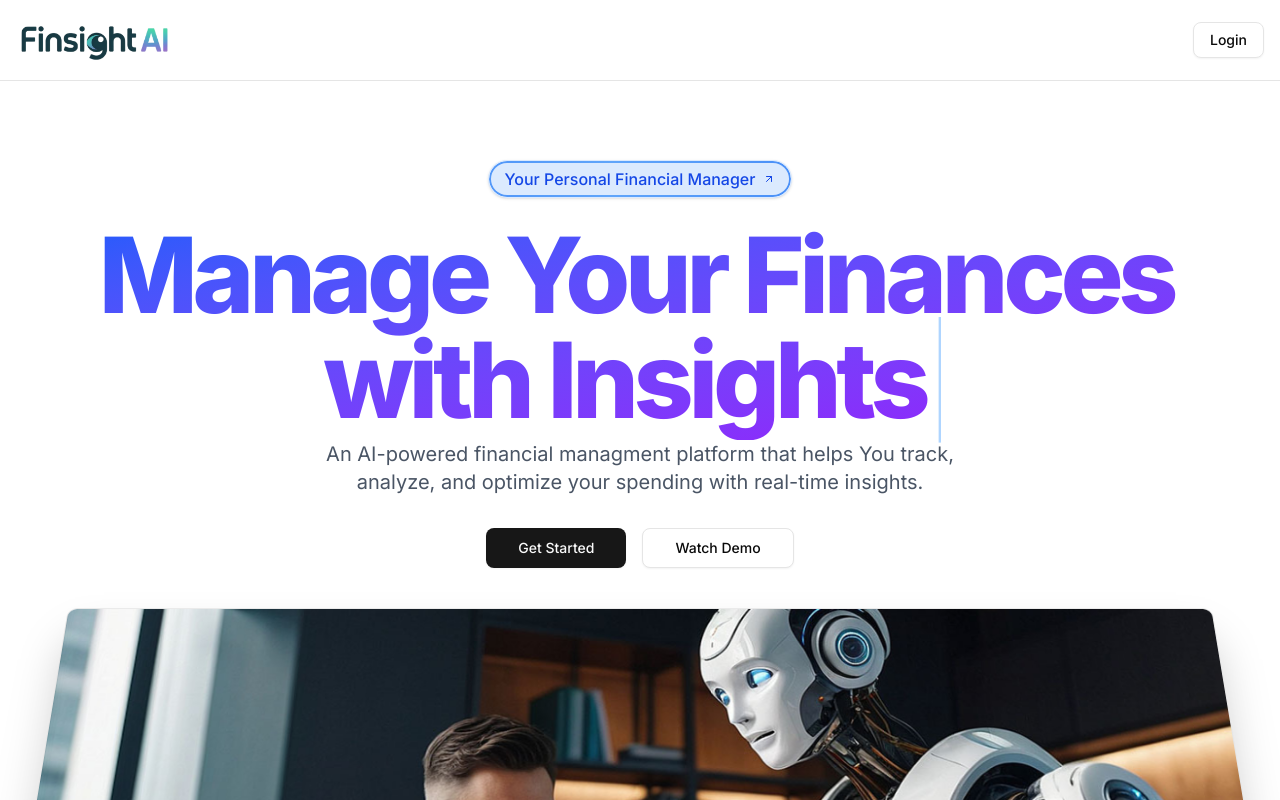
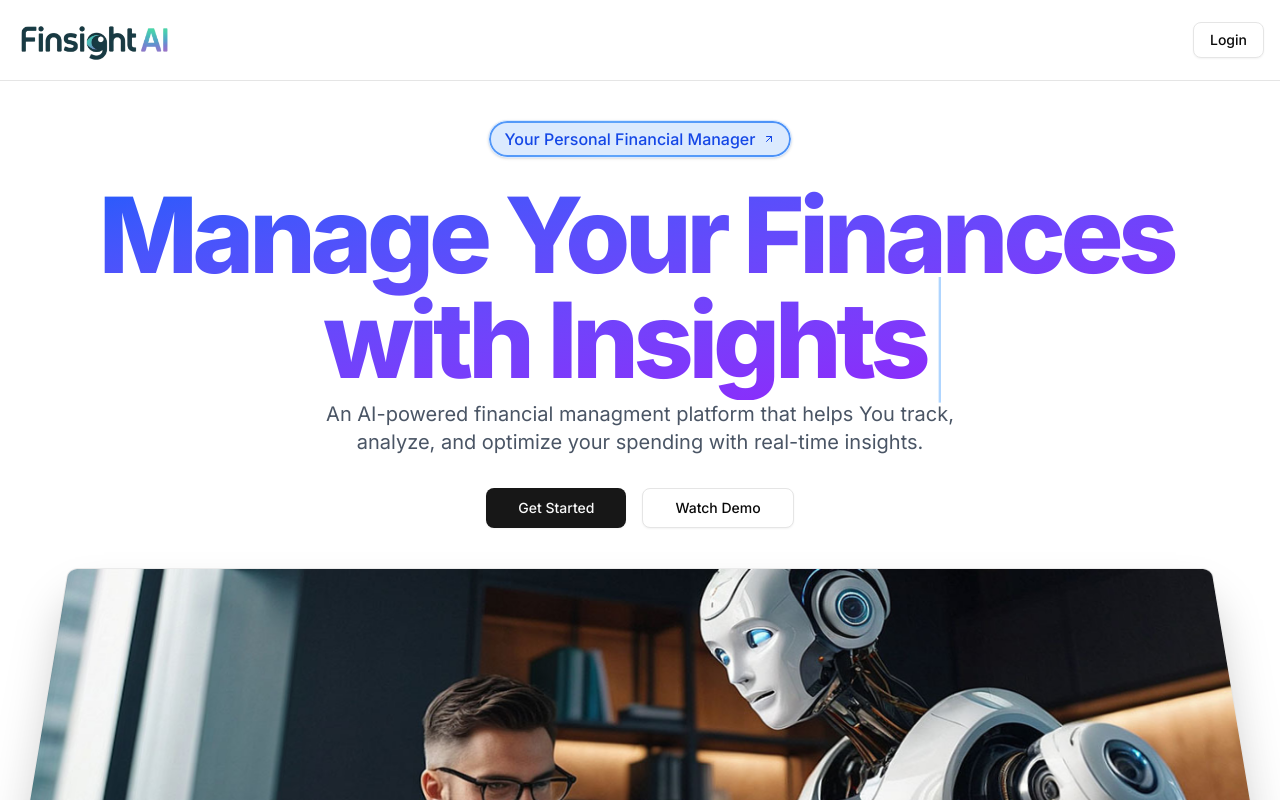
Before and after one commit to harrySentinel/ai-finance-platform, a Next.js app: page / in a window 1280 px wide. Shown: the top 800 px of the page. Built offline with nearby package versions, Linux system fonts and the light colour scheme; no server answers.

Commit message:
adjusted margin on the landing page

```diff
--- a/app/page.jsx
+++ b/app/page.jsx
@@ -7,7 +7,7 @@ import Link from "next/link"
 
 export default function Home() {
   return (
-    <div className="mt-40">
+    <div className="mt-30">
       <HeroSection />
 
 
--- a/components/hero.jsx
+++ b/components/hero.jsx
@@ -19,7 +19,7 @@ const HeroSection = () => {
             const scrollPosition = window.scrollY;
             const scrollThreshold = 100;
 
-            if(scrollPosition > scrollThreshold) {
+            if (scrollPosition > scrollThreshold) {
                 imageElement.classList.add("scrolled");
             } else {
                 imageElement.classList.remove("scrolled");
```
Lines whose indentation alone changed are shown as unchanged.
